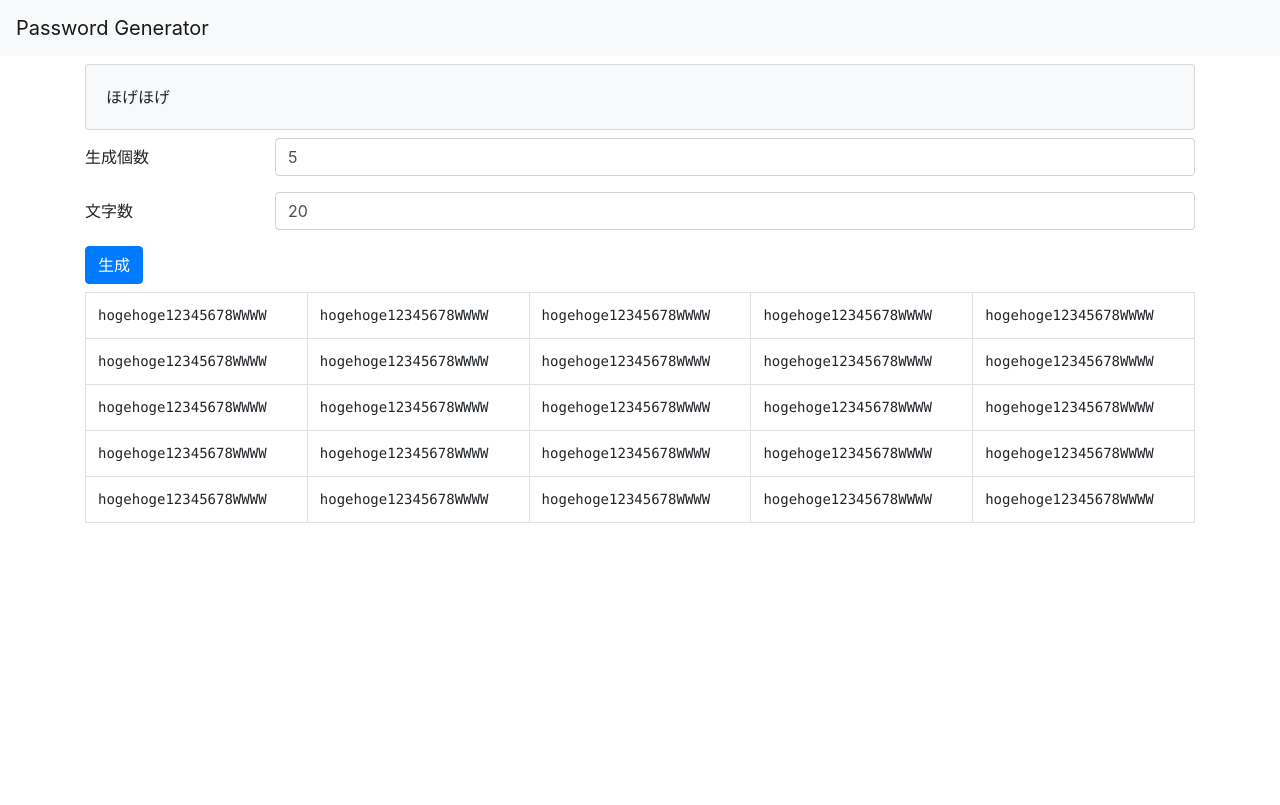
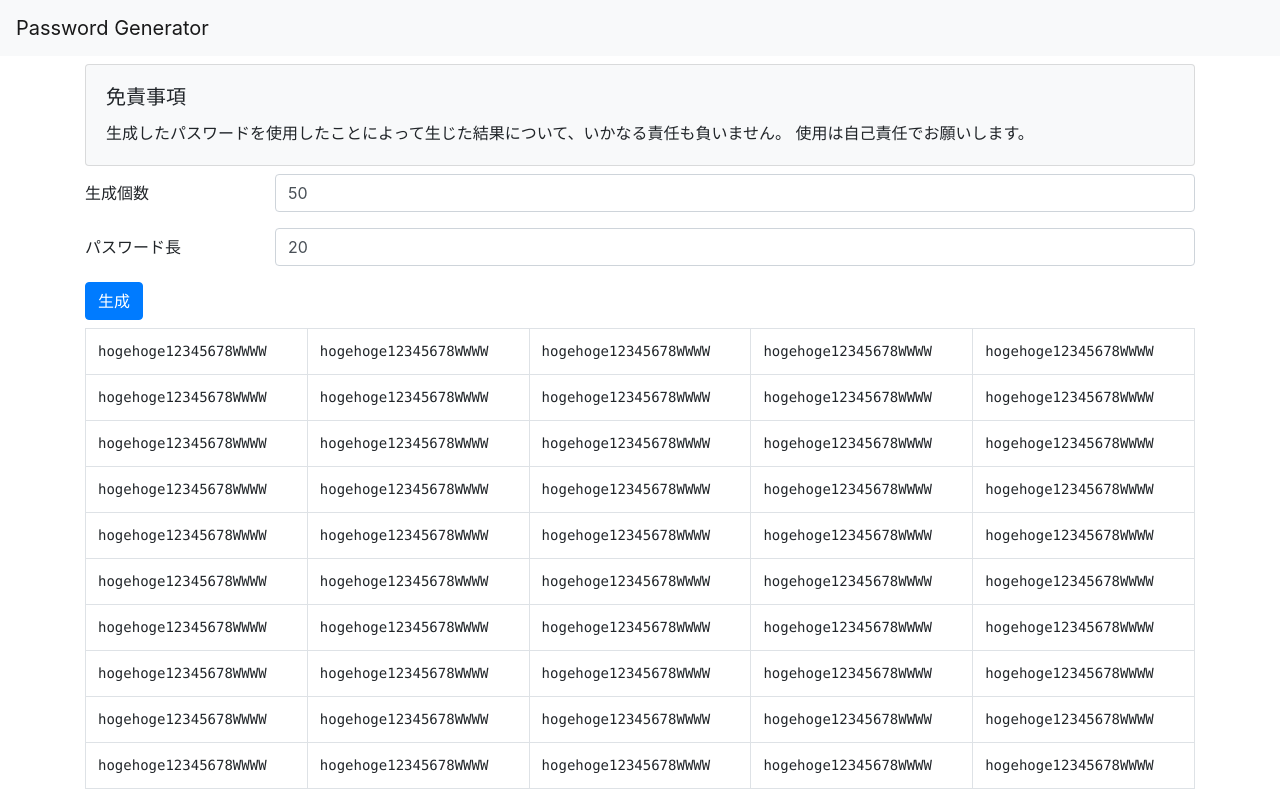
Before and after one commit to ttk1/password-generator, a React app: page / in a window 1280 px wide. Built offline with nearby package versions, Linux system fonts and the light colour scheme.

Commit message:
フォームの内容を受け取ってパスワード生成処理に渡すようにした。

```diff
--- a/src/main.tsx
+++ b/src/main.tsx
@@ -8,12 +8,62 @@ import { Container, Navbar, Table, Form, Row, Col, Button, Card } from 'react-bo
 import { generatePassword } from './password';
 
 
-const numbers: number[] = [];
-for (let i = 0; i < 5; i++) {
-  numbers.push(i);
+function getArray(len: number) {
+  const arr: number[] = [];
+  for (let i = 0; i < len; i++) {
+    arr.push(i);
+  }
+  return arr;
 }
 
-const Home = () => (
+const MyForm = (props: { rows: number; cols: number; passwordLength: number; onSubmit: (passwords: number, passwordLength: number) => void }) => {
+  const [passwords, setPasswords] = React.useState(props.rows * props.cols);
+  const [passwordLength, setPasswordLength] = React.useState(props.passwordLength);
+
+  return (
+    <Form className="my-2">
+      <Form.Group as={Row}>
+        <Form.Label column sm={2}>生成個数</Form.Label>
+        <Col>
+          <Form.Control type="number" value={passwords} onChange={(event) => setPasswords(Number(event.target.value))} />
+        </Col>
+      </Form.Group>
+      <Form.Group as={Row}>
+        <Form.Label column sm={2}>パスワード長</Form.Label>
+        <Col>
+          <Form.Control type="number" value={passwordLength} onChange={(event) => setPasswordLength(Number(event.target.value))} />
+        </Col>
+      </Form.Group>
+      <Button type="submit" variant="primary" onClick={(event) => { event.preventDefault(); props.onSubmit(passwords, passwordLength); }}>
+        生成
+      </Button>
+    </Form>
+  );
+};
+
+const PasswordTable = (props: { rows: number; cols: number; passwordLength: number }) => (
+  <Table bordered>
+    {getArray(props.rows).map((number) => (
+      <tr key={number}>
+        {getArray(props.cols).map((number) => (
+          <td key={number}><pre className="m-0">{generatePassword(props.passwordLength)}</pre></td>
+        ))}
+      </tr>
+    ))}
+  </Table>
+);
+
+const Layout = () => {
+  const [rows, setRows] = React.useState(10);
+  const [cols, setCols] = React.useState(5);
+  const [passwordLength, setPasswordLength] = React.useState(20);
+  const onSubmit = (passwords: number, passwordLength: number) => {
+    setRows(passwords / 5);
+    setCols(5);
+    setPasswordLength(passwordLength);
+  };
+
+  return (
     <React.Fragment>
       <Navbar bg="light" variant="light">
         <Navbar.Brand>Password Generator</Navbar.Brand>
@@ -21,42 +71,25 @@ const Home = () => (
       <Container>
         <Card bg="light" className="my-2">
           <Card.Body>
-          ほげほげ
+            <Card.Title>
+              免責事項
+            </Card.Title>
+            <Card.Text>
+              生成したパスワードを使用したことによって生じた結果について、いかなる責任も負いません。
+              使用は自己責任でお願いします。
+            </Card.Text>
           </Card.Body>
         </Card>
-      <Form className="my-2">
-        <Form.Group as={Row}>
-          <Form.Label column sm={2}>生成個数</Form.Label>
-          <Col>
-            <Form.Control type="number" value={5} />
-          </Col>
-        </Form.Group>
-        <Form.Group as={Row}>
-          <Form.Label column sm={2}>文字数</Form.Label>
-          <Col>
-            <Form.Control type="number" value="20" />
-          </Col>
-        </Form.Group>
-        <Button variant="primary" onClick={() => alert('押すなって！')}>
-          生成
-        </Button>
-      </Form>
-      <Table bordered>
-        {numbers.map((number) => (
-          <tr key={number}>
-            {numbers.map((number) => (
-              <td key={number}><pre className="m-0">{generatePassword()}</pre></td>
-            ))}
-          </tr>
-        ))}
-      </Table>
+        <MyForm rows={rows} cols={cols} passwordLength={passwordLength} onSubmit={onSubmit} />
+        <PasswordTable rows={rows} cols={cols} passwordLength={passwordLength} />
       </Container>
     </React.Fragment>
   );
+};
 
 window.onload = () => {
   ReactDOM.render(
-    <Home />,
+    <Layout />,
     document.getElementById('root')
   );
 };
--- a/src/password.ts
+++ b/src/password.ts
@@ -1,3 +1,3 @@
-export function generatePassword(): string {
+export function generatePassword(passwordLength: number): string {
   return 'hogehoge12345678WWWW';
 }
```
Lines whose indentation alone changed are shown as unchanged.
